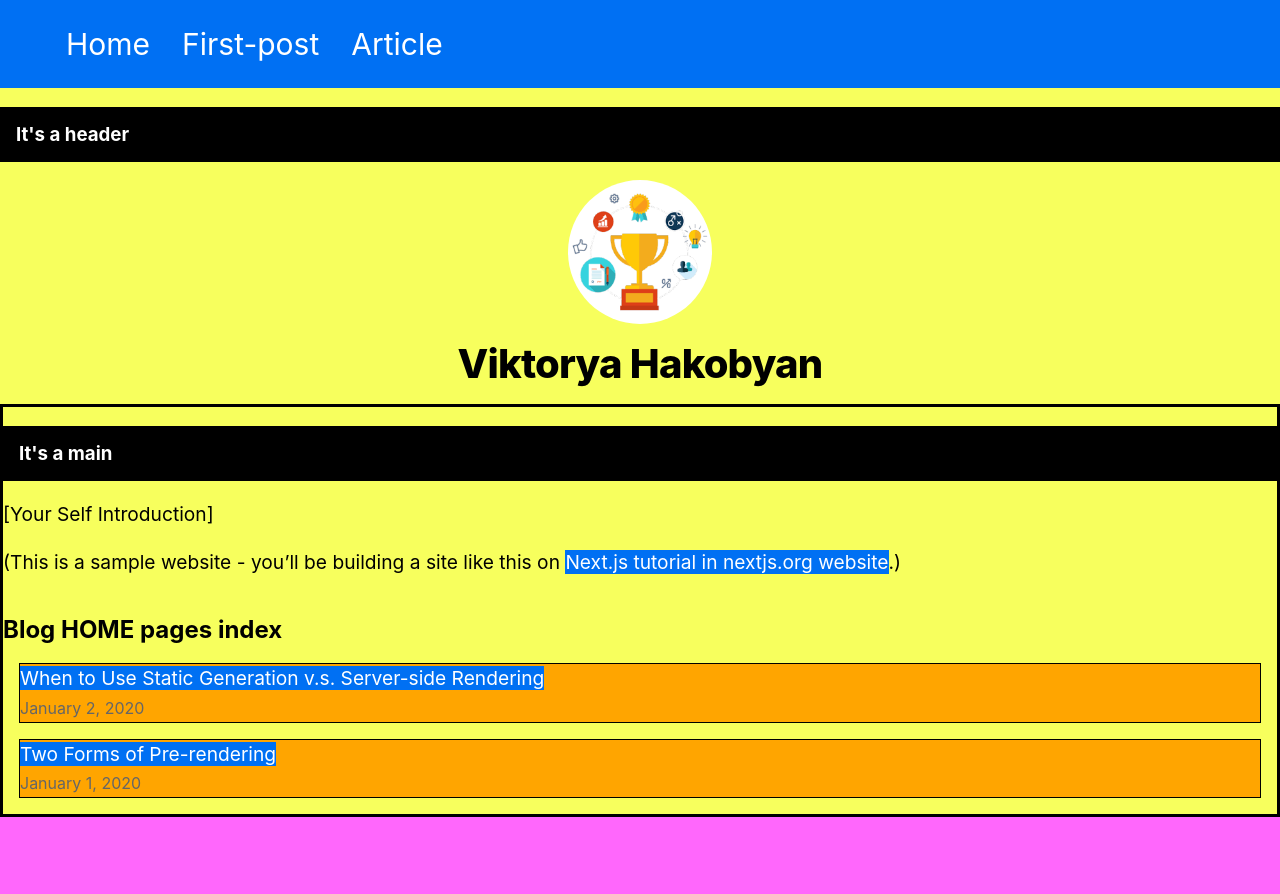
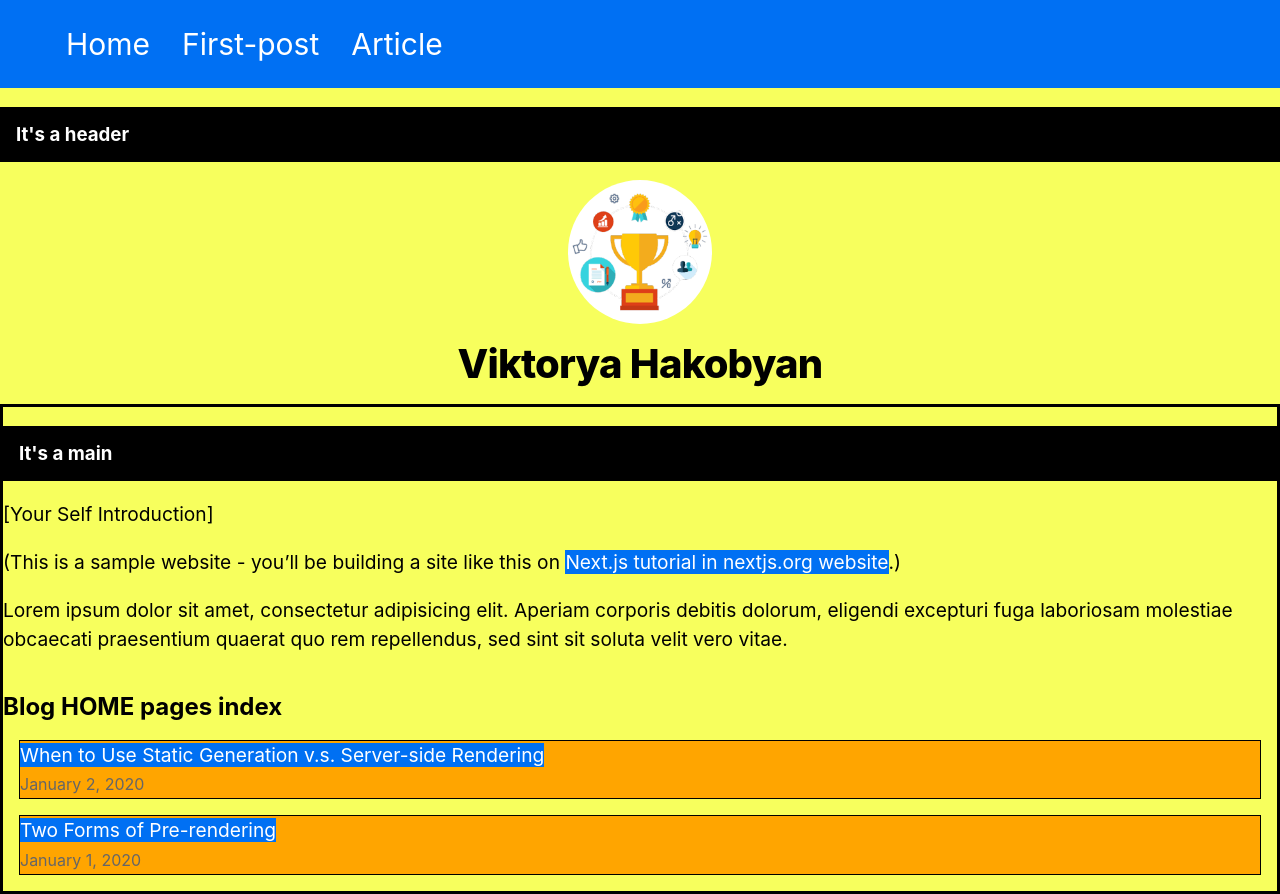
Before and after one commit to hakobyanviktoria8/next_js_learn, a Next.js app: page / in a window 1280 px wide. Before the commit the page ends 817 px from the top, so only its background shows below. Built offline with nearby package versions, Linux system fonts and the light colour scheme.

Commit message:
git repos add and update Vercel

```diff
--- a/pages/index.js
+++ b/pages/index.js
@@ -89,7 +89,9 @@ export default function Home({allPostsData}) {
                         (This is a sample website - you’ll be building a site like this on{' '}
                         <a href="https://nextjs.org/learn">Next.js tutorial in nextjs.org website</a>.)
                     </p>
-
+                    <p>Lorem ipsum dolor sit amet, consectetur adipisicing elit. Aperiam corporis debitis dolorum,
+                        eligendi excepturi fuga laboriosam molestiae obcaecati praesentium quaerat quo rem repellendus,
+                        sed sint sit soluta velit vero vitae.</p>
                 </section>
                 {/*in video example*/}
                 {/*<ArticleList allArticle={allArticle}/>*/}
@@ -99,14 +101,14 @@ export default function Home({allPostsData}) {
                 <section className={`${utilStyles.headingMd} ${utilStyles.padding1px}`}>
                     <h2 className={utilStyles.headingLg}>Blog HOME pages index</h2>
                     <ul className={utilStyles.list}>
-                        {allPostsData.map(({ id, date, title }) => (
+                        {allPostsData.map(({id, date, title}) => (
                             <li className={utilStyles.listItem} key={id}>
                                 <Link href={`/posts/${id}`}>
                                     <a>{title}</a>
                                 </Link>
-                                <br />
+                                <br/>
                                 <small className={utilStyles.lightText}>
-                                    {date && <Date dateString={date} />}
+                                    {date && <Date dateString={date}/>}
                                 </small>
                             </li>
                         ))}
@@ -125,6 +127,7 @@ export async function getStaticProps() {
         }
     }
 }
+
 /*export async function getStaticProps() {
     const res = await fetch(`https://jsonplaceholder.typicode.com/posts?_limit=10`);
     const allArticle = await res.json();
```
